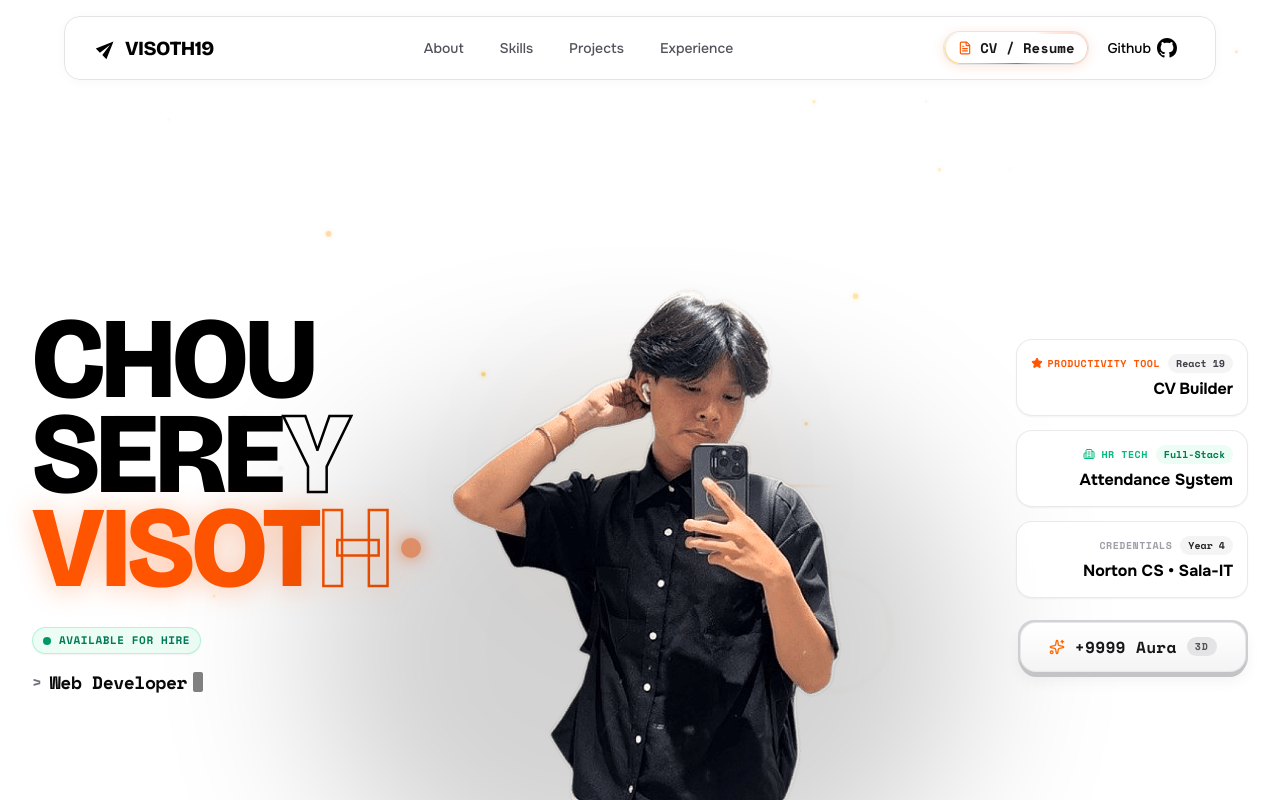
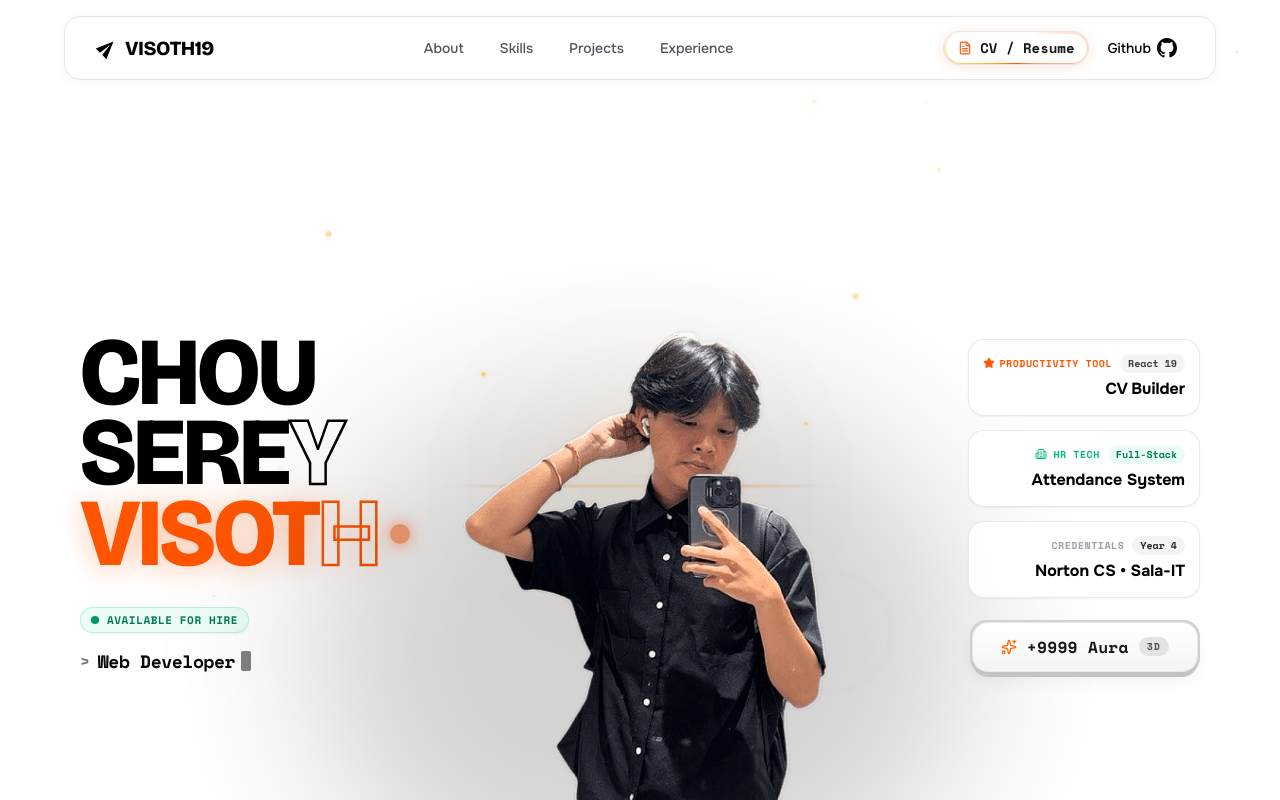
Before and after one commit to palorkjork168/visoth19, a React (Vite) app: page / in a window 1280 px wide. Shown: the top 800 px of the page. Built offline with nearby package versions, Linux system fonts and the light colour scheme.

Commit message:
feat(hero): balance layout with centered portrait, wide left name margin, and right-aligned features

```diff
--- a/src/components/sections/HeroSection.tsx
+++ b/src/components/sections/HeroSection.tsx
@@ -41,13 +41,13 @@ export function HeroSection({ isAuraActive, onAuraToggle, onOpenResume }: HeroSe
       {/* Top spacing buffer for global floating pill navbar */}
       <div className="h-16 sm:h-20 w-full shrink-0 pointer-events-none" />
 
-      {/* ─── Hero Canvas matching normal.jpg composition ─── */}
-      <div className="relative w-full max-w-7xl mx-auto px-5 sm:px-8 my-auto flex flex-col lg:flex-row items-center justify-between min-h-[640px] lg:min-h-[760px] xl:min-h-[820px] gap-8">
+      {/* ─── Hero Canvas with Expanded Breathing Room (Name far left, Portrait center, Features far right) ─── */}
+      <div className="relative w-full max-w-[1680px] mx-auto px-6 sm:px-10 lg:px-12 xl:px-16 my-auto flex flex-col lg:flex-row items-center justify-between min-h-[640px] lg:min-h-[760px] xl:min-h-[820px] gap-8">
 
-        {/* ─── LEFT: Big Bold Full Name "CHOU SEREYVISOTH" + Dynamic Animated Title ─── */}
-        <div className="relative z-10 flex flex-col justify-center max-w-md lg:max-w-xl pointer-events-none select-none order-2 lg:order-1">
+        {/* ─── LEFT: Big Bold Full Name "CHOU SEREYVISOTH" + Dynamic Animated Title (Pushed Left) ─── */}
+        <div className="relative z-10 flex flex-col justify-center max-w-md lg:max-w-lg xl:max-w-xl pointer-events-none select-none order-2 lg:order-1 lg:pl-2 xl:pl-4">
           <div
-            className={`font-heading font-black tracking-tighter text-[clamp(3.8rem,9vw,9.5rem)] leading-[0.82] transition-colors duration-500 ${
+            className={`font-heading font-black tracking-tighter text-[clamp(3.5rem,7.5vw,8.5rem)] leading-[0.84] transition-colors duration-500 ${
               isFullAura ? 'text-white' : 'text-black'
             }`}
           >
@@ -89,8 +89,8 @@ export function HeroSection({ isAuraActive, onAuraToggle, onOpenResume }: HeroSe
           </div>
         </div>
 
-        {/* ─── CENTER: Portrait Stage + Realistic Back Shadow + WebGL Liquid Reveal ─── */}
-        <div className="relative lg:absolute left-1/2 lg:-translate-x-1/2 bottom-0 w-[380px] sm:w-[540px] md:w-[680px] lg:w-[820px] xl:w-[920px] h-[520px] sm:h-[620px] md:h-[700px] lg:h-[780px] xl:h-[840px] flex items-end justify-center z-20 pointer-events-none order-1 lg:order-2">
+        {/* ─── CENTER: Portrait Stage + Realistic Back Shadow + WebGL Liquid Reveal (Anchored Center) ─── */}
+        <div className="relative lg:absolute left-1/2 lg:-translate-x-1/2 bottom-0 w-[380px] sm:w-[520px] md:w-[640px] lg:w-[760px] xl:w-[860px] h-[520px] sm:h-[600px] md:h-[680px] lg:h-[760px] xl:h-[820px] flex items-end justify-center z-20 pointer-events-none order-1 lg:order-2">
 
           {/* 1. Deep Silhouette Back Shadow & Ambient Hellfire Bloom */}
           <div
@@ -125,8 +125,8 @@ export function HeroSection({ isAuraActive, onAuraToggle, onOpenResume }: HeroSe
           />
         </div>
 
-        {/* ─── RIGHT: Glassmorphic Project Highlights & 3D Aura Button ─── */}
-        <div className="relative z-30 flex flex-col items-start lg:items-end text-left lg:text-right font-mono select-none space-y-3.5 max-w-xs sm:max-w-sm order-3 pointer-events-auto">
+        {/* ─── RIGHT: Glassmorphic Project Highlights & 3D Aura Button (Pushed Right) ─── */}
+        <div className="relative z-30 flex flex-col items-start lg:items-end text-left lg:text-right font-mono select-none space-y-3.5 max-w-xs sm:max-w-sm order-3 pointer-events-auto lg:pr-2 xl:pr-4">
 
           {/* Latest project glassmorphic card */}
           <div
```
